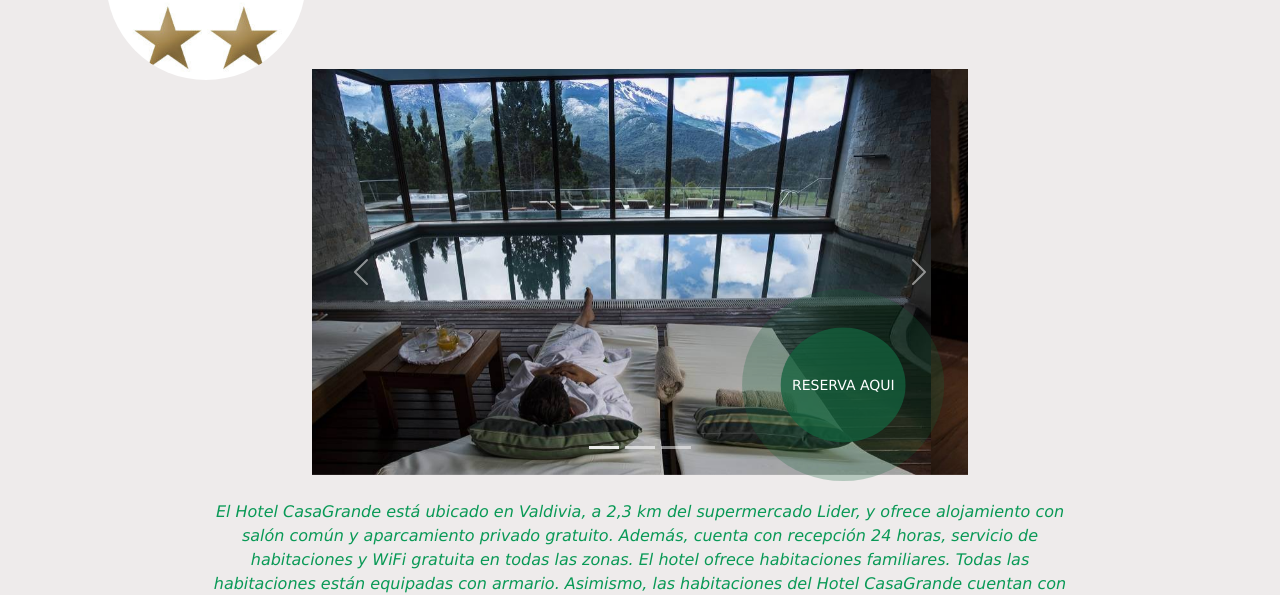
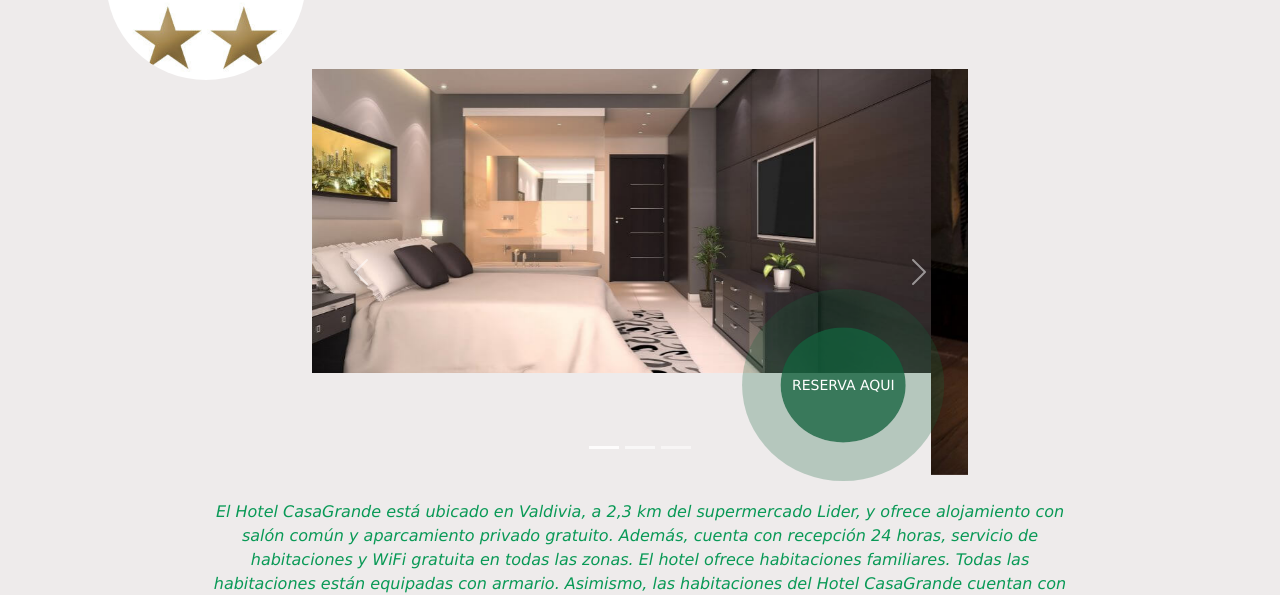
Before and after one commit to EmilioJRobles/casagrande.Robles, a website: page index.html in a window 1280 px wide. Shown: the part 207-802 px from the top of the page. Drawn offline with nearby package versions, Linux system fonts and the light colour scheme.

Commit message:
cambios de imagen del carousel

```diff
--- a/index.html
+++ b/index.html
@@ -68,7 +68,7 @@
       </div>
       <div class="carousel-inner">
         <div class="carousel-item active">
-          <img src="/img/Chile-hotels-uman-lodge-patagonia-spa-chile.jpg" class="d-block w-100" alt="imagen1" />
+          <img src="img/imagen-pieza1.jpg" class="d-block w-100" alt="imagen1" />
         </div>
         <div class="carousel-item">
           <img src="/img/imagen principal 2.jpg" class="d-block w-100" alt="imagen2" />
```
